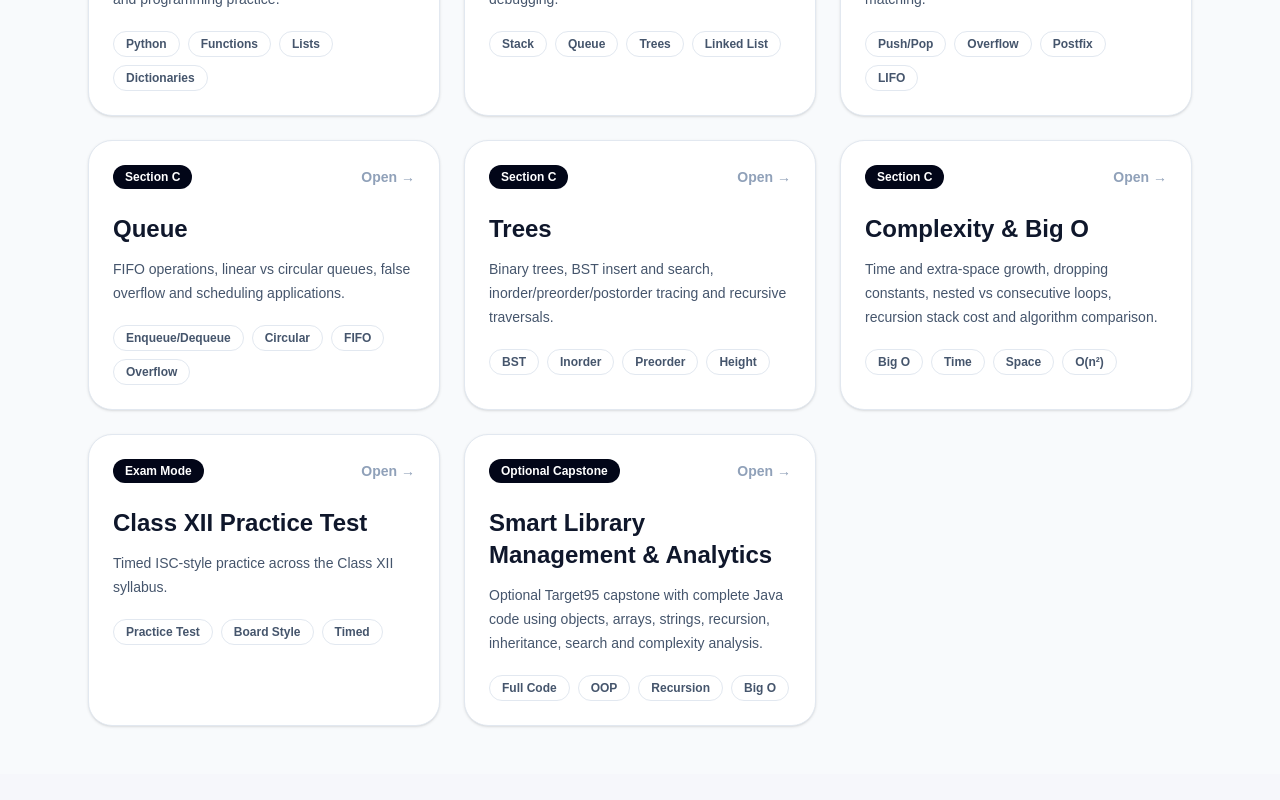
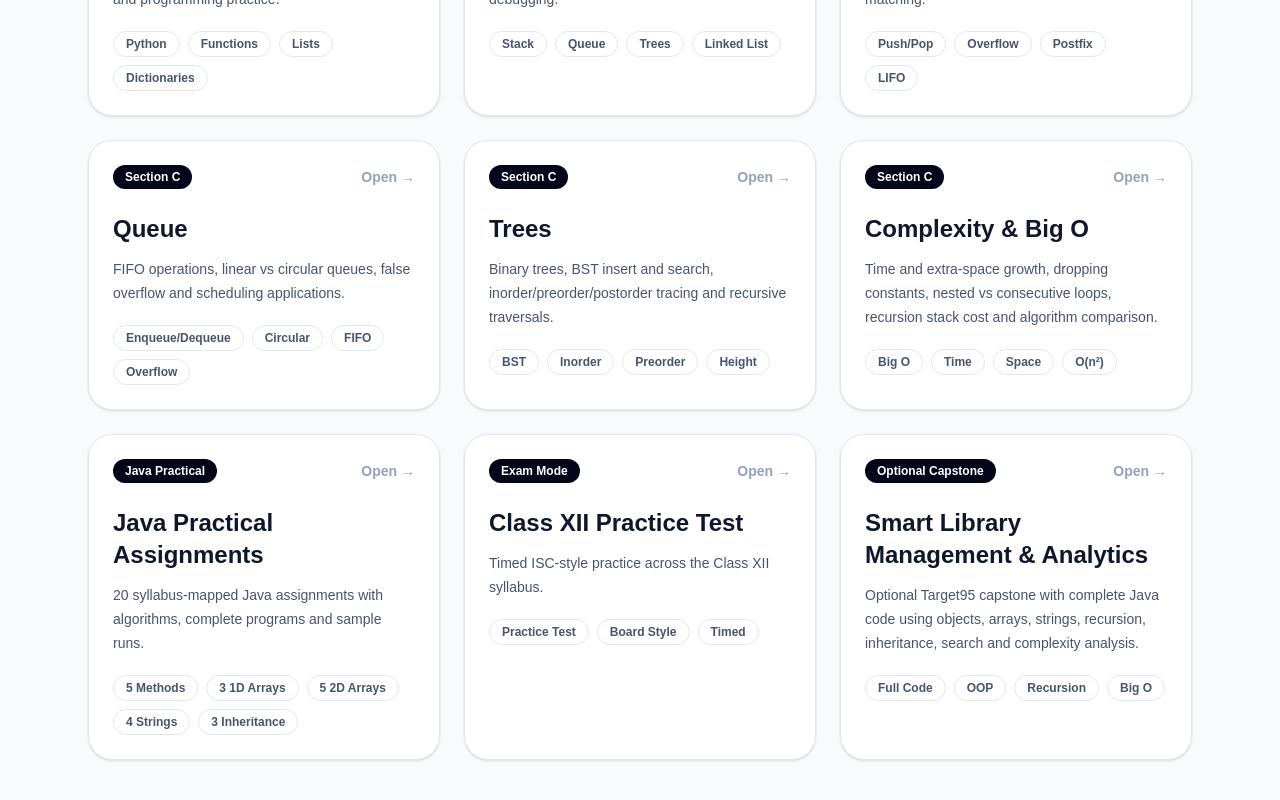
Before and after one commit to adilparsh-code/Target95, a Next.js app: page /isc/class-xii in a window 1280 px wide. Shown: the part 1162-1962 px from the top of the page. Before the commit the page ends 1936 px from the top, so only its background shows below. Built offline with nearby package versions, Linux system fonts and the light colour scheme; no server answers.

Commit message:
feat(isc-xii): link Java practical assignments from class hub

```diff
--- a/src/app/isc/class-xii/page.jsx
+++ b/src/app/isc/class-xii/page.jsx
@@ -13,6 +13,7 @@ const modules = [
   { title: "Queue", description: "FIFO operations, linear vs circular queues, false overflow and scheduling applications.", href: "/isc/class-xii/queue", badge: "Section C", topics: ["Enqueue/Dequeue", "Circular", "FIFO", "Overflow"] },
   { title: "Trees", description: "Binary trees, BST insert and search, inorder/preorder/postorder tracing and recursive traversals.", href: "/isc/class-xii/trees", badge: "Section C", topics: ["BST", "Inorder", "Preorder", "Height"] },
   { title: "Complexity & Big O", description: "Time and extra-space growth, dropping constants, nested vs consecutive loops, recursion stack cost and algorithm comparison.", href: "/isc/class-xii/complexity-big-o", badge: "Section C", topics: ["Big O", "Time", "Space", "O(n²)"] },
+  { title: "Java Practical Assignments", description: "20 syllabus-mapped Java assignments with algorithms, complete programs and sample runs.", href: "/isc/class-xii/java-practicals", badge: "Java Practical", topics: ["5 Methods", "3 1D Arrays", "5 2D Arrays", "4 Strings", "3 Inheritance"] },
   { title: "Class XII Practice Test", description: "Timed ISC-style practice across the Class XII syllabus.", href: "/mock-test?board=ISC&class=12&subject=Computer%20Science", badge: "Exam Mode", topics: ["Practice Test", "Board Style", "Timed"] },
   { title: "Smart Library Management & Analytics", description: "Optional Target95 capstone with complete Java code using objects, arrays, strings, recursion, inheritance, search and complexity analysis.", href: "/isc/class-xii/project", badge: "Optional Capstone", topics: ["Full Code", "OOP", "Recursion", "Big O"] },
 ];
```
